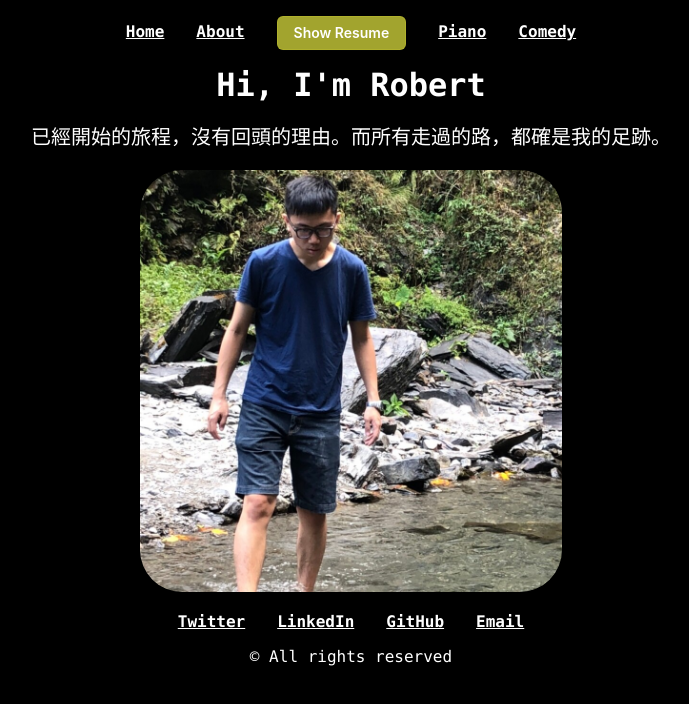
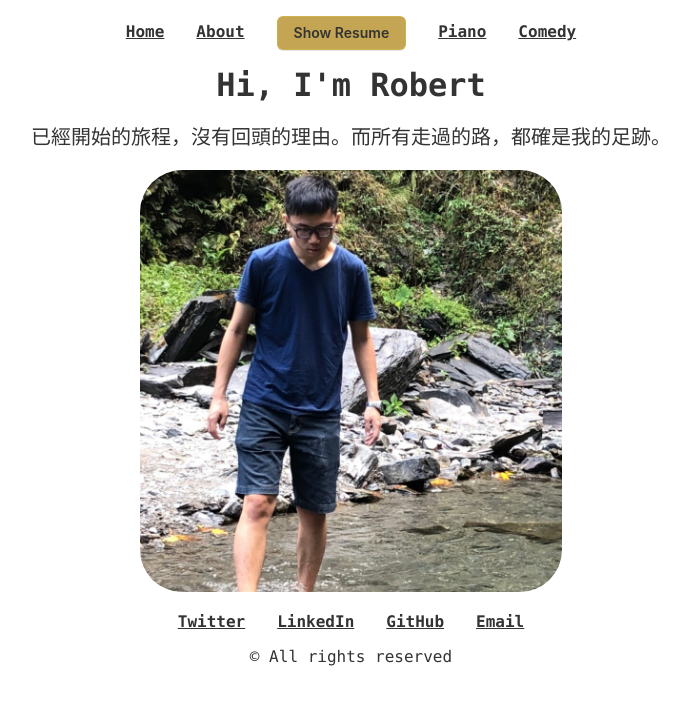
Before and after one commit to juroberttyb/juroberttyb.github.io, a React (Create React App) app: page / in a window 1280 px wide. Shown: the top 704 px of the page, without its empty margins (289-978 px from the left). Built offline with nearby package versions, Linux system fonts and the light colour scheme.

Commit message:
update: backgroud

```diff
--- a/src/index.css
+++ b/src/index.css
@@ -3,18 +3,18 @@
 
   padding: 0;
   margin: 0;
-  background-color: rgb(0, 0, 0);
-  color: rgb(255, 255, 255);
+  background-color: #fff;
+  color: #333;
 }
 
 .button.connect {
   appearance: none;
-  background-color: #a2a42e;
+  background-color: #c3a554;
   border: 1px solid rgba(255, 248, 45, 0.15);
   border-radius: 6px;
   box-shadow: rgba(27, 31, 35, .1) 0 1px 0;
   box-sizing: border-box;
-  color: #fff;
+  color: #333;
   cursor: pointer;
   display: inline-block;
   font-family: -apple-system,system-ui,"Segoe UI",Helvetica,Arial,sans-serif,"Apple Color Emoji","Segoe UI Emoji";
```
